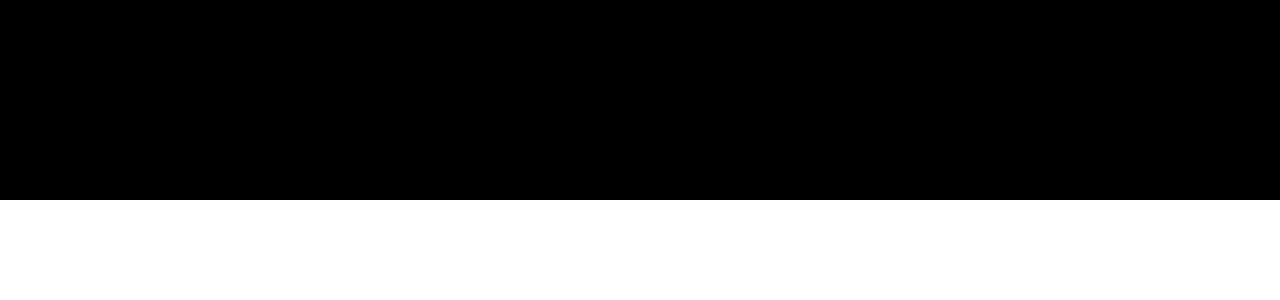
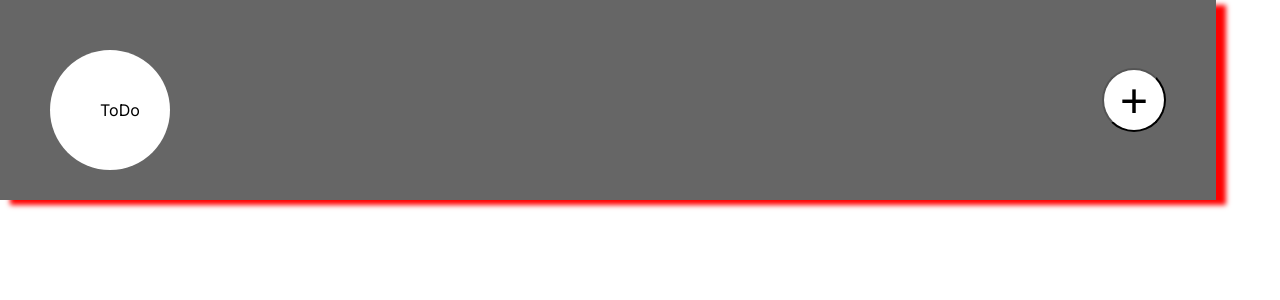
Before and after one commit to fcintra/my-portfolio, a Next.js app: page / in a window 1280 px wide. Shown: the top 300 px of the page. Built offline with nearby package versions, Linux system fonts and the light colour scheme.

Commit message:
feat: style and create header

```diff
--- a/src/components/Header/index.tsx
+++ b/src/components/Header/index.tsx
@@ -1,14 +1,18 @@
 'use client'
-import { HeaderContainer } from "./styles";
+import { ButtonCreateTask, HeaderContainer, LogoSpace } from "./styles";
 
 export function Header(){
     return (
         <HeaderContainer>
             {/**Logo */}
-            {/**Tarefas pendentes */}
-            {/**Tarefas concluidas */}
+            <LogoSpace>
+            ToDo
+            </LogoSpace>
 
-            {/** */}
+            {/** Button create task */}
+            <ButtonCreateTask>
+                +
+            </ButtonCreateTask>
         </HeaderContainer>
     );
 }
--- a/src/components/Header/styles.ts
+++ b/src/components/Header/styles.ts
@@ -1,6 +1,36 @@
 import styled from "styled-components";
 
 export const HeaderContainer = styled.div`
+    display: flex;
     height: 25vh;
-    background: black;
+    width: 95%;
+    background: #666;
+    justify-content: space-between;
+    padding: 50px;
+    box-shadow: 10px 5px 5px red;
 `
+
+export const LogoSpace = styled.div`
+    height: 15vh;
+    width: 15vh;
+    border-radius: 7.5vh;
+    background: white;
+    margin: auto 0;
+    color: black;
+    padding: 50px;
+`
+
+
+
+export const ButtonCreateTask = styled.button`
+    text-align: center;
+    height: 8vh;
+    width: 8vh;
+    border-radius: 7.5vh;
+    background: white;
+    margin: auto 0;
+    color: black;
+    font-size: 48px;
+    cursor: pointer;
+    outline: none;
+`
```
